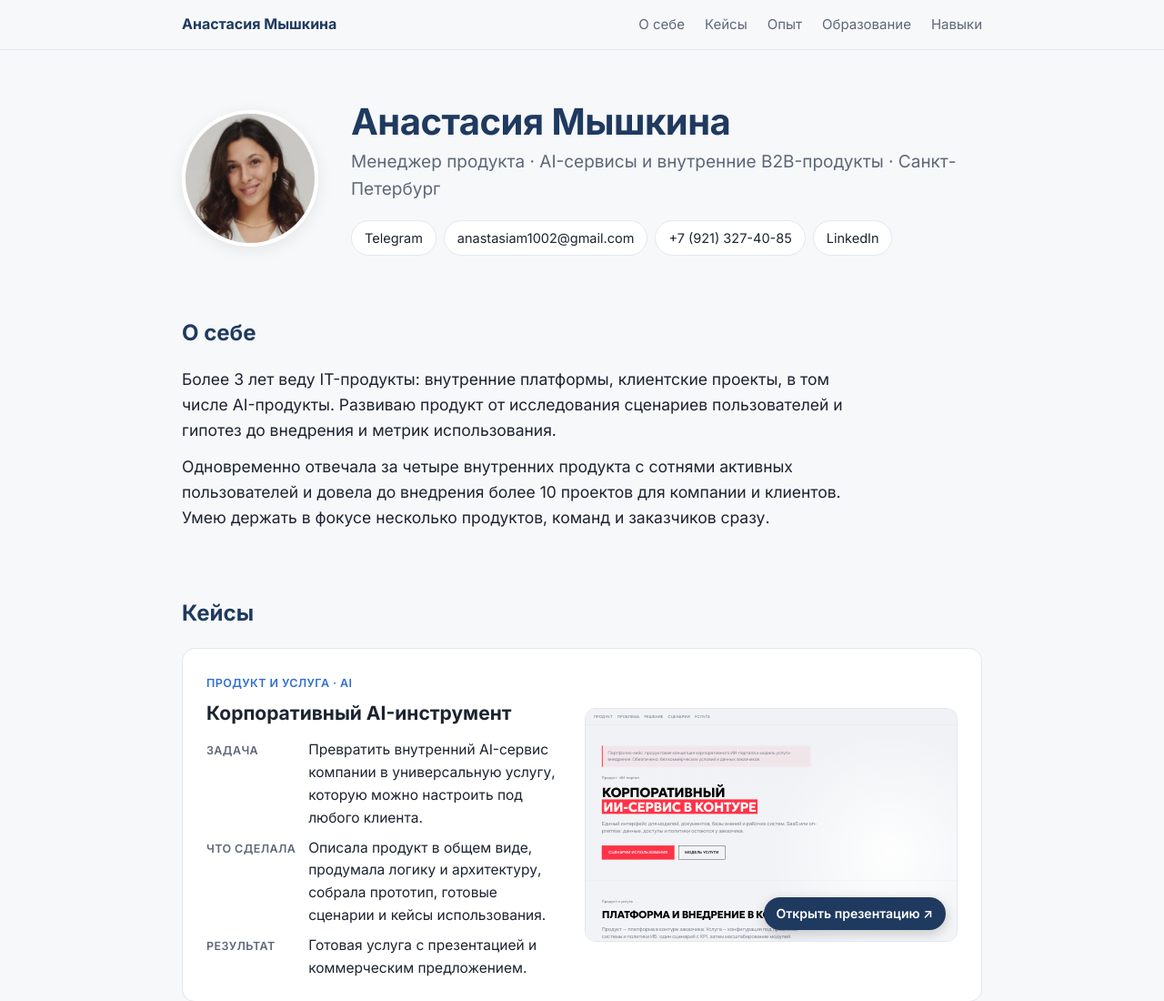
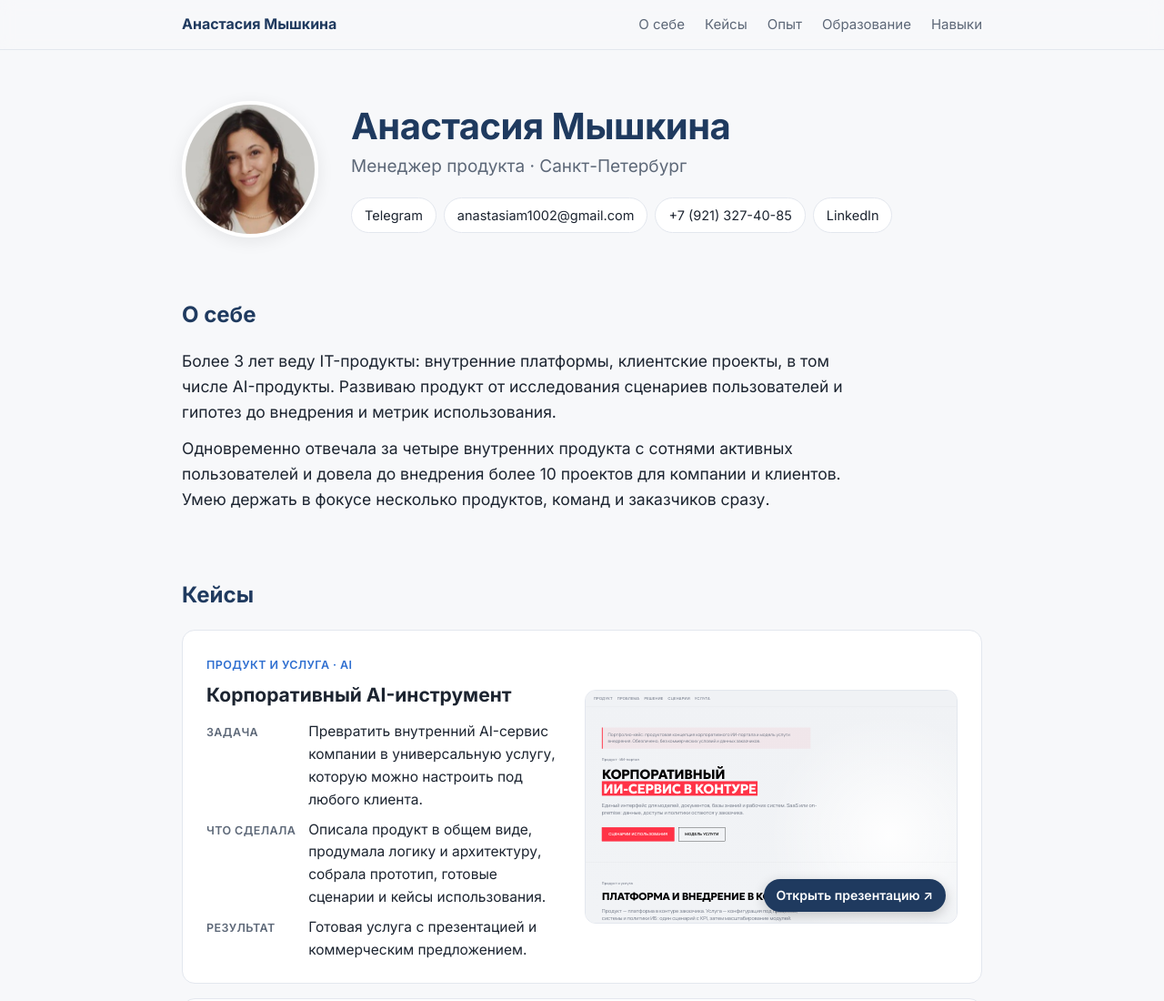
Before and after one commit to anastasiamyshkina/anastasiamyshkina.github.io, a plain HTML site: page index.html in a window 1280 px wide. Shown: the top 1100 px of the page at 91% size. Drawn offline with Linux system fonts and the light colour scheme.

Commit message:
Update index.html

```diff
--- a/index.html
+++ b/index.html
@@ -117,7 +117,7 @@ footer{padding:30px 0 50px;color:var(--muted);font-size:14px;text-align:center}
   <img src="photo.jpg" alt="Анастасия Мышкина">
   <div>
     <h1>Анастасия Мышкина</h1>
-    <p class="role">Менеджер продукта · AI-сервисы и внутренние B2B-продукты · Санкт-Петербург</p>
+    <p class="role">Менеджер продукта · Санкт-Петербург</p>
     <div class="contacts">
       <a class="btn" href="https://t.me/aamyshkina">Telegram</a>
       <a class="btn" href="mailto:anastasiam1002@gmail.com">anastasiam1002@gmail.com</a>
```
